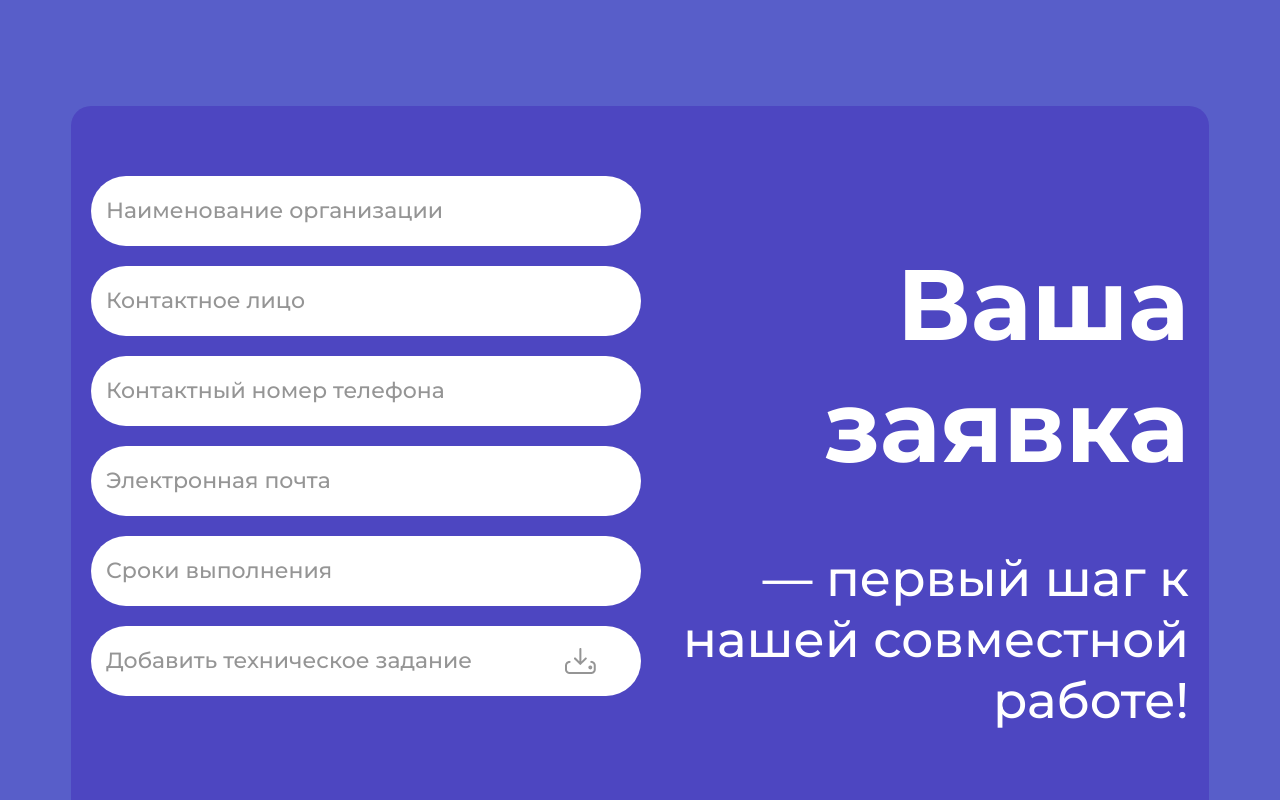
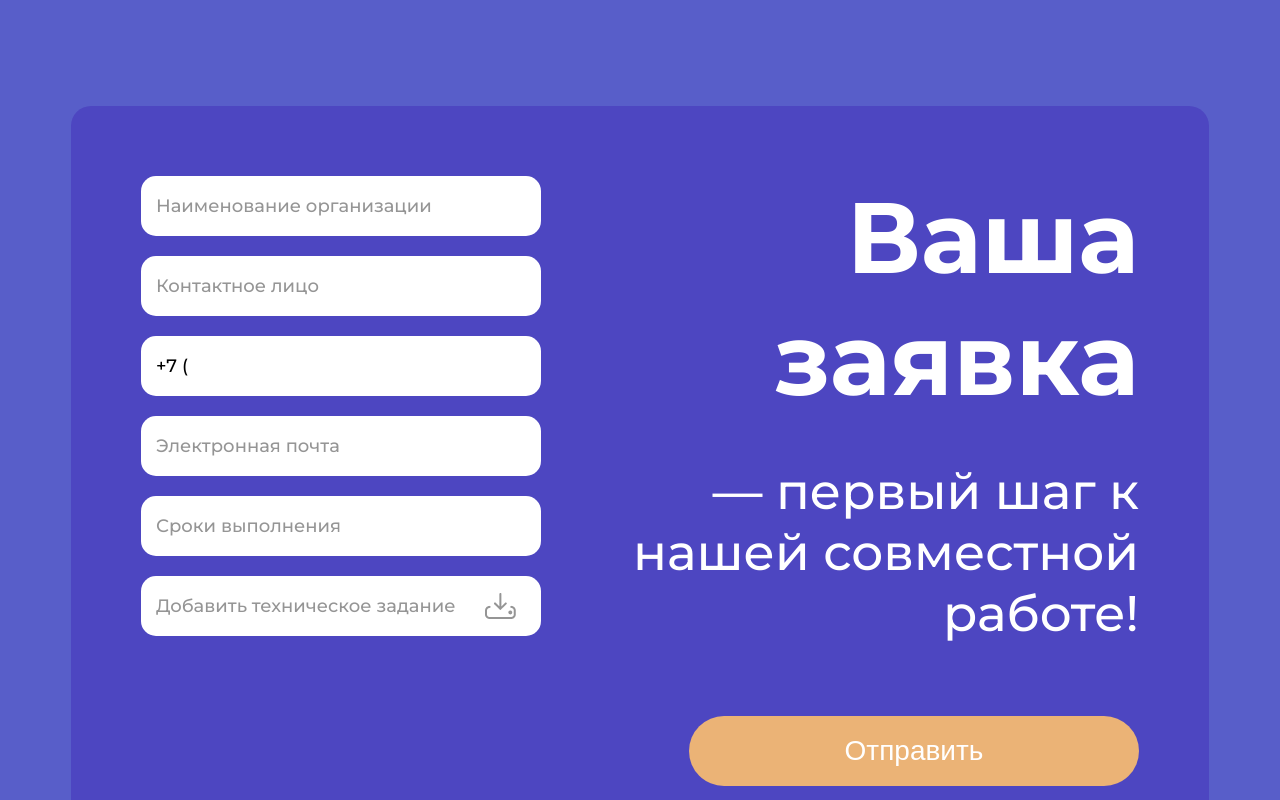
Before and after one commit to visstt/okeiProject, a React (Vite) app: page / in a window 1280 px wide. Shown: the part 3540-4340 px from the top of the page. Built offline with nearby package versions, Linux system fonts and the light colour scheme; no server answers; a web font is replaced by a local one.

Commit message:
update home form

```diff
--- a/src/pages/Home/HomeForm/HomeForm.jsx
+++ b/src/pages/Home/HomeForm/HomeForm.jsx
@@ -9,58 +9,82 @@ export default function HomeForm() {
   const [formData, setFormData] = useState({
     organizationName: "",
     contactPerson: "",
-    phoneNumber: "",
+    phoneNumber: "+7 (",
     email: "",
-    deadline: "",
-    description: "",
     file: null,
-    firstCategory: "",
-    secondCategory: "",
   });
 
-  const handleFirstSelectChange = (event) => {
-    const value = event.target.value;
-    setFirstSelect(value);
+  const [errors, setErrors] = useState({});
 
+  // Функция форматирования номера телефона
+  const formatPhoneNumber = (value) => {
+    const cleaned = value.replace(/\D/g, ""); // Убираем все нецифровые символы
+    const match = cleaned.match(/^7(\d{0,3})(\d{0,3})(\d{0,2})(\d{0,2})$/);
+    if (!match) return "+7 (";
+    const [, areaCode, firstPart, secondPart, thirdPart] = match;
+    return `+7 (${areaCode}${areaCode ? ")" : ""}${
+      firstPart ? ` ${firstPart}` : ""
+    }${secondPart ? `-${secondPart}` : ""}${thirdPart ? `-${thirdPart}` : ""}`;
+  };
+
+  // Обработка изменения полей
+  const handleChange = (event) => {
+    const { name, value } = event.target;
+
+    if (name === "phoneNumber") {
+      const formattedValue = formatPhoneNumber(value);
       setFormData((prevData) => ({
         ...prevData,
-      firstCategory: value,
+        [name]: formattedValue,
       }));
 
-    if (value === "Программирование") {
-      setSecondSelectOptions([
-        "Разработка сайта",
-        "Разработка мобильного приложения",
-        "Разработка VR/AR",
-      ]);
-    } else if (value === "Креатив") {
-      setSecondSelectOptions([
-        "Дизайн сайта",
-        "Разработка логотипа",
-        "Фото/Видео съемка",
-      ]);
+      // Проверка формата номера телефона
+      if (!/^\+7 \(\d{3}\) \d{3}-\d{2}-\d{2}$/.test(formattedValue)) {
+        setErrors((prevErrors) => ({
+          ...prevErrors,
+          phoneNumber: "Некорректный номер телефона",
+        }));
       } else {
-      setSecondSelectOptions([]);
+        setErrors((prevErrors) => {
+          const { phoneNumber, ...rest } = prevErrors;
+          return rest;
+        });
       }
-  };
-
-  const handleChange = (event) => {
-    const { name, value } = event.target;
+    } else {
       setFormData((prevData) => ({
         ...prevData,
         [name]: value,
       }));
+    }
   };
 
+  // Обработка загрузки файла
   const handleFileChange = (event) => {
     const file = event.target.files[0];
-    setFileName(file ? file.name : ""); // Обновляем имя файла
+    const allowedExtensions = [".txt", ".doc", ".docx", ".pdf"];
+    const fileExtension = file
+      ? file.name.slice(file.name.lastIndexOf("."))
+      : "";
+
+    if (!allowedExtensions.includes(fileExtension)) {
+      toast.error(
+        "Можно добавлять только файлы форматов: .txt, .doc, .docx, .pdf"
+      );
+      setFormData((prevData) => ({
+        ...prevData,
+        file: null,
+      }));
+      setFileName("");
+    } else {
+      setFileName(file ? file.name : "");
       setFormData((prevData) => ({
         ...prevData,
         file: file,
       }));
+    }
   };
 
+  // Обработка отправки формы
   const handleSubmit = async (event) => {
     event.preventDefault();
 
@@ -96,6 +120,7 @@ export default function HomeForm() {
       toast.error("Ошибка при отправке данных.");
     }
   };
+
   return (
     <div className={styles.wrapper}>
       <ToastContainer />
@@ -126,9 +151,14 @@ export default function HomeForm() {
                   type="text"
                   id="phone"
                   name="phoneNumber"
+                  value={formData.phoneNumber}
                   onChange={handleChange}
-                  placeholder="Контактный номер телефона"
+                  placeholder="+7 (XXX) XXX-XX-XX"
+                  maxLength={18}
                 />
+                {errors.phoneNumber && (
+                  <span className={styles.error}>{errors.phoneNumber}</span>
+                )}
               </div>
               <div className={styles.fullWidth}>
                 <input
@@ -167,14 +197,15 @@ export default function HomeForm() {
                 </label>
               </div>
             </div>
-            {/* <div className={styles.fullWidth}>
-
-          </div> */}
           </form>
           <div className={styles.text}>
             <h1>Ваша заявка</h1>
             <h2>— первый шаг к нашей совместной работе!</h2>
-            <button type="submit" className={styles.submiBtn}>
+            <button
+              onClick={handleSubmit}
+              type="submit"
+              className={styles.submiBtn}
+            >
               Отправить
             </button>
           </div>
--- a/src/pages/Home/HomeForm/HomeForm.module.css
+++ b/src/pages/Home/HomeForm/HomeForm.module.css
@@ -14,8 +14,7 @@
   background-color: #4d46c1;
 }
 .inner {
-  padding-top: 50px;
-  padding-bottom: 50px;
+  padding: 50px;
   display: flex;
   flex-direction: row;
   justify-content: space-between;
@@ -27,6 +26,8 @@
   text-align: right;
   text-underline-position: from-font;
   text-decoration-skip-ink: none;
+  padding: 0;
+  margin: 0;
 }
 .inner h2 {
   font-family: Montserrat;
@@ -60,16 +61,16 @@ input[type="email"],
 textarea,
 select,
 .fileUpload {
-  width: 550px;
-  height: 70px;
+  width: 400px;
+  height: 60px;
   outline: none;
   padding: 15px;
   margin-bottom: 20px;
-  border-radius: 100px;
+  border-radius: 15px;
   border: none;
   box-sizing: border-box;
   background-color: #fff;
-  font-size: 22px;
+  font-size: 18px;
   font-family: "Montserrat";
   font-weight: 500;
 }
@@ -80,11 +81,11 @@ select,
   color: #959595;
   cursor: pointer;
   margin-bottom: 20px;
-  font-size: 22px;
+  font-size: 18px;
   font-weight: 500;
 }
 .fileUpload img {
-  margin-right: 30px;
+  margin-right: 10px;
 }
 input[type="file"] {
   display: none;
@@ -102,8 +103,8 @@ input[type="file"] {
 }
 
 .submiBtn {
-  width: 544px;
-  height: 92.31px;
+  width: 450px;
+  height: 70px;
   border-radius: 100px;
   opacity: 0px;
   border: none;
@@ -128,6 +129,12 @@ select {
   color: black;
   border: 2px solid #fff;
   font-size: 20px;
+}
+input:-webkit-autofill,
+input:-webkit-autofill:hover,
+input:-webkit-autofill:focus,
+input:-webkit-autofill:active {
+  box-shadow: 0 0 0 30px #fff inset !important;
 }
 
 @media (max-width: 500px) {
```
Lines whose indentation alone changed are shown as unchanged.
